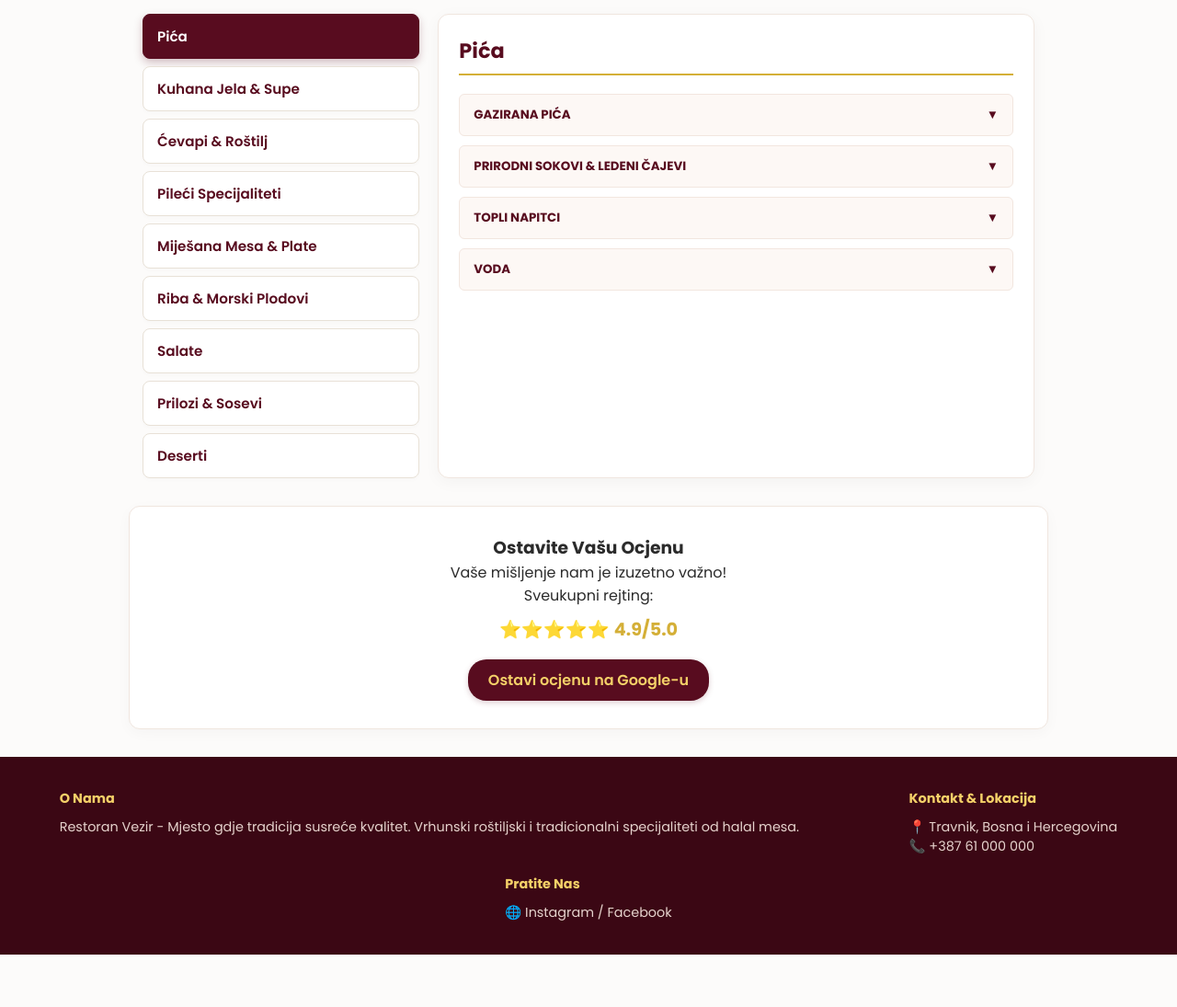
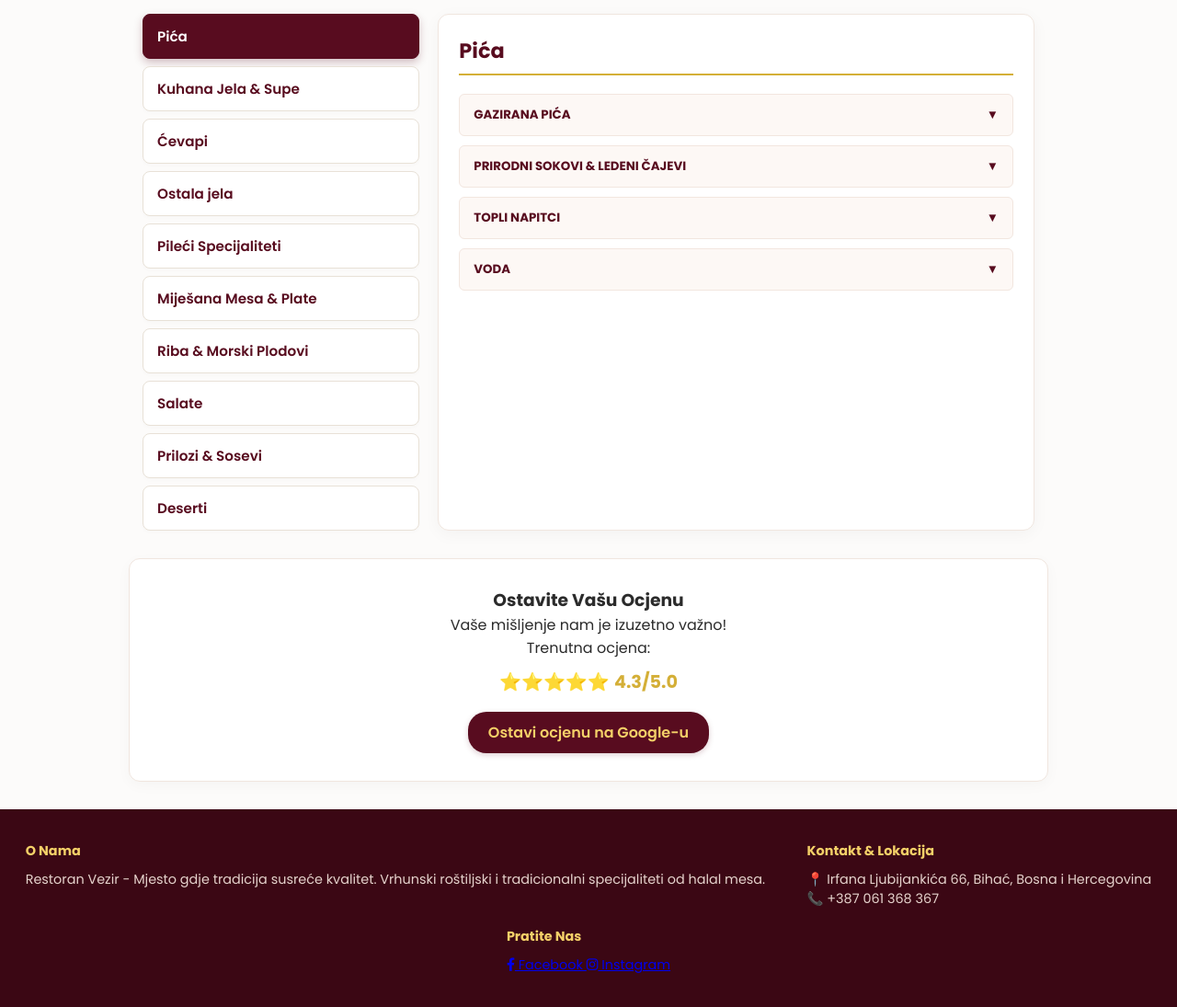
Before and after one commit to jusufmsc/restoran-vezir, a plain HTML site: page index.html in a window 1280 px wide. Shown: the part 420-1515 px from the top of the page at 92% size. Before the commit the page ends 1458 px from the top, so only its background shows below. Drawn offline with Linux system fonts and the light colour scheme.

Commit message:
Update index.html

```diff
--- a/index.html
+++ b/index.html
@@ -6,6 +6,7 @@
     <title>Restoran Vezir - Meni</title>
     <link rel="stylesheet" href="style.css">
     <link href="https://fonts.googleapis.com/css2?family=Poppins:wght@300;400;600;700&display=swap" rel="stylesheet">
+    <link rel="stylesheet" href="https://cdnjs.cloudflare.com/ajax/libs/font-awesome/6.4.0/css/all.min.css">
 </head>
 <body>
 
@@ -37,7 +38,8 @@
             <nav class="categories-nav">
                 <button class="cat-btn active" id="btn-pica" onclick="selectCategory('pica', this)">Pića</button>
                 <button class="cat-btn" id="btn-supe" onclick="selectCategory('supe', this)">Kuhana Jela & Supe</button>
-                <button class="cat-btn" id="btn-cevapi" onclick="selectCategory('cevapi', this)">Ćevapi & Roštilj</button>
+                <button class="cat-btn" id="btn-cevapi" onclick="selectCategory('cevapi', this)">Ćevapi</button>
+                <button class="cat-btn" id="btn-ostala" onclick="selectCategory('ostala', this)">Ostala jela</button>
                 <button class="cat-btn" id="btn-piletina" onclick="selectCategory('piletina', this)">Pileći Specijaliteti</button>
                 <button class="cat-btn" id="btn-mijesano" onclick="selectCategory('mijesano', this)">Miješana Mesa & Plate</button>
                 <button class="cat-btn" id="btn-riba" onclick="selectCategory('riba', this)">Riba & Morski Plodovi</button>
@@ -63,10 +65,10 @@
             <h3 id="modal-title">Najčešće naručivano uz ovo</h3>
             <p id="modal-sub">Kliknite na dodatak za više detalja:</p>
             <div class="side-options">
-                <button onclick="showSideDetail('kajmak')">🧀 Domaći Kajmak</button>
-                <button onclick="showSideDetail('ajvar')">🌶️ Domaći Ajvar</button>
+                <button onclick="showSideDetail('kajmak')">🧀 Kajmak</button>
+                <button onclick="showSideDetail('ajvar')">🌶️ Ajvar</button>
                 <button onclick="showSideDetail('lepinja')">🫓 Dodatna Lepinja</button>
-                <button onclick="showSideDetail('jogurt')">🥛 Domaći Jogurt / Ajran</button>
+                <button onclick="showSideDetail('jogurt')">🥛 Jogurt / Ajran</button>
                 <button onclick="showSideDetail('sudzukica_komad')">🌭 Komad Sudžukice</button>
                 <button onclick="showSideDetail('kobasica_komad')">🌭 Komad Kobasice</button>
                 <button onclick="showSideDetail('senf')">🟡 Senf</button>
@@ -85,9 +87,9 @@
         <h3 id="rating-title">Ostavite Vašu Ocjenu</h3>
         <p id="rating-sub">Vaše mišljenje nam je izuzetno važno!</p>
         <div class="rating-box">
-            <span id="lbl-overall">Sveukupni rejting:</span>
-            <div class="stars">⭐⭐⭐⭐⭐ <strong>4.9/5.0</strong></div>
-            <a href="https://maps.google.com" target="_blank" class="google-btn" id="btn-google">Ostavi ocjenu na Google-u</a>
+            <span id="lbl-overall">Trenutna ocjena:</span>
+            <div class="stars">⭐⭐⭐⭐⭐ <strong>4.3/5.0</strong></div>
+            <a href="https://www.google.com/maps/place/%C4%86evabd%C5%BEinica+Vezir/@44.8205925,15.8636139,16z/data=!4m8!3m7!1s0x476141838ee9f437:0xccebc1381cb7003b!8m2!3d44.8195497!4d15.863024!9m1!1b1!16s%2Fg%2F11q_2xkb_2?entry=ttu&g_ep=EgoyMDI2MTAxMy4wIKXMDSoASAFQAw%3D%3D" target="_blank" class="google-btn" id="btn-google">Ostavi ocjenu na Google-u</a>
         </div>
     </section>
 
@@ -99,12 +101,19 @@
         </div>
         <div class="footer-contact">
             <h4 id="contact-title">Kontakt & Lokacija</h4>
-            <p>📍 Travnik, Bosna i Hercegovina</p>
-            <p>📞 +387 61 000 000</p>
+            <p>📍 Irfana Ljubijankića 66, Bihać, Bosna i Hercegovina</p>
+            <p>📞 +387 061 368 367</p>
         </div>
-        <div class="footer-social">
+        <div class="footer-section">
             <h4 id="social-title">Pratite Nas</h4>
-            <p>🌐 Instagram / Facebook</p>
+            <div class="social-links">
+                <a href="https://www.facebook.com/cevabdzinicavezirbihac/?locale=hr_HR" target="_blank" class="social-link">
+                    <i class="fab fa-facebook-f"></i> Facebook
+                </a>
+                <a href="https://www.instagram.com/restoran_i_cevabdzinica_vezir/" target="_blank" class="social-link">
+                    <i class="fab fa-instagram"></i> Instagram
+                </a>
+            </div>
         </div>
     </footer>
 
```
